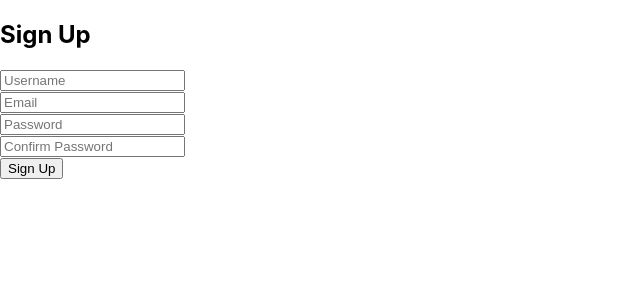
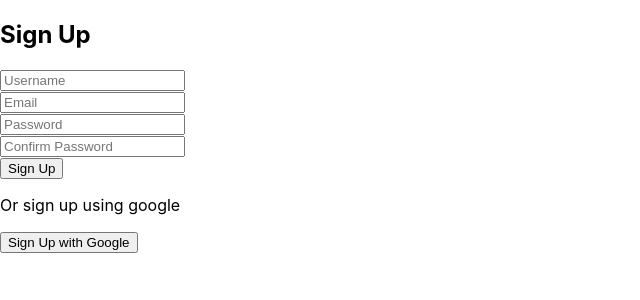
Before and after one commit to Kendi-prog/todo-habit-tracker, a React (Create React App) app: page /signup in a window 1280 px wide. Shown: the top 300 px of the page, without its empty margins (0-640 px from the left). Built offline with nearby package versions, Linux system fonts and the light colour scheme.

Commit message:
setting up signing in with google in the authentication forms

```diff
--- a/src/authentication/sign-in-form/sign-in-form.component.jsx
+++ b/src/authentication/sign-in-form/sign-in-form.component.jsx
@@ -20,7 +20,15 @@ const SignInForm = () => {
         password: Yup.string().min(6, "Password must be at least 6 characters").required("Required")
     });
 
-    const { auth } = firebaseUtils;
+    const { auth, googleSignIn } = firebaseUtils;
+
+    const handleGoogleSignIn = async (providerFunction) => {
+        const user = await providerFunction();
+        if(user) {
+            alert("Sign In Successful");
+            navigate("/todo");
+        }
+    }
 
     const handleSubmit = async (values, { setSubmitting, setErrorMessage }) => {
         try {
@@ -57,6 +65,12 @@ const SignInForm = () => {
                     </Form>
                 )}
             </Formik>
+            <div>
+                <p>Or sign in with:</p>
+                <button onClick={() => handleGoogleSignIn(googleSignIn)}>
+                    Sign in with Google
+                </button>
+            </div>
         </div>
     );
 }
--- a/src/authentication/sign-up-form/sign-up-form.component.jsx
+++ b/src/authentication/sign-up-form/sign-up-form.component.jsx
@@ -37,7 +37,15 @@ const SignUpForm = () => {
             .required("Required")
     });
 
-    const { auth, db } = firebaseUtils;
+    const { auth, db, googleSignIn } = firebaseUtils;
+
+    const googleSignUp = async (providerFunction) => {
+        const user = await providerFunction();
+        if (user) {
+            alert("Account created successfully");
+            navigate("/todo");
+        }
+    };
 
     const handleSubmit = async (values, { setSubmitting, setErrorMessage }) => {
         try {
@@ -92,7 +100,10 @@ const SignUpForm = () => {
                     </Form>
                 )}
             </Formik>
-
+            <div>
+                <p>Or sign up using google</p>
+                <button onClick={() => googleSignUp(googleSignIn)}>Sign Up with Google</button>
+            </div>
         </div>
     );
 }
--- a/src/utils/firebase.js
+++ b/src/utils/firebase.js
@@ -1,6 +1,6 @@
 import { initializeApp } from "firebase/app";
 import { getFirestore } from "firebase/firestore";
-import { getAuth } from "firebase/auth";
+import { getAuth, GoogleAuthProvider, signInWithPopup } from "firebase/auth";
 
 const firebaseConfig = {
   apiKey: "AIzaSyAOb5T9J95Lhpn-1jwOkbGdjqOjQG_howQ",
@@ -17,6 +17,22 @@ const app = initializeApp(firebaseConfig);
 const db = getFirestore(app);
 const auth = getAuth(app);
 
-const firebaseUtils = { db, auth };
+const googleProvider = new GoogleAuthProvider();
+
+const googleSignIn = async () => {
+  try {
+    const result = await signInWithPopup(auth, googleProvider);
+    return result.user;
+  } catch (error) {
+    console.error("Google Sign-In Error", error);
+    return null;
+  }
+}
+
+const firebaseUtils = {
+  db,
+  auth,
+  googleSignIn,
+};
 
 export default firebaseUtils;
```
